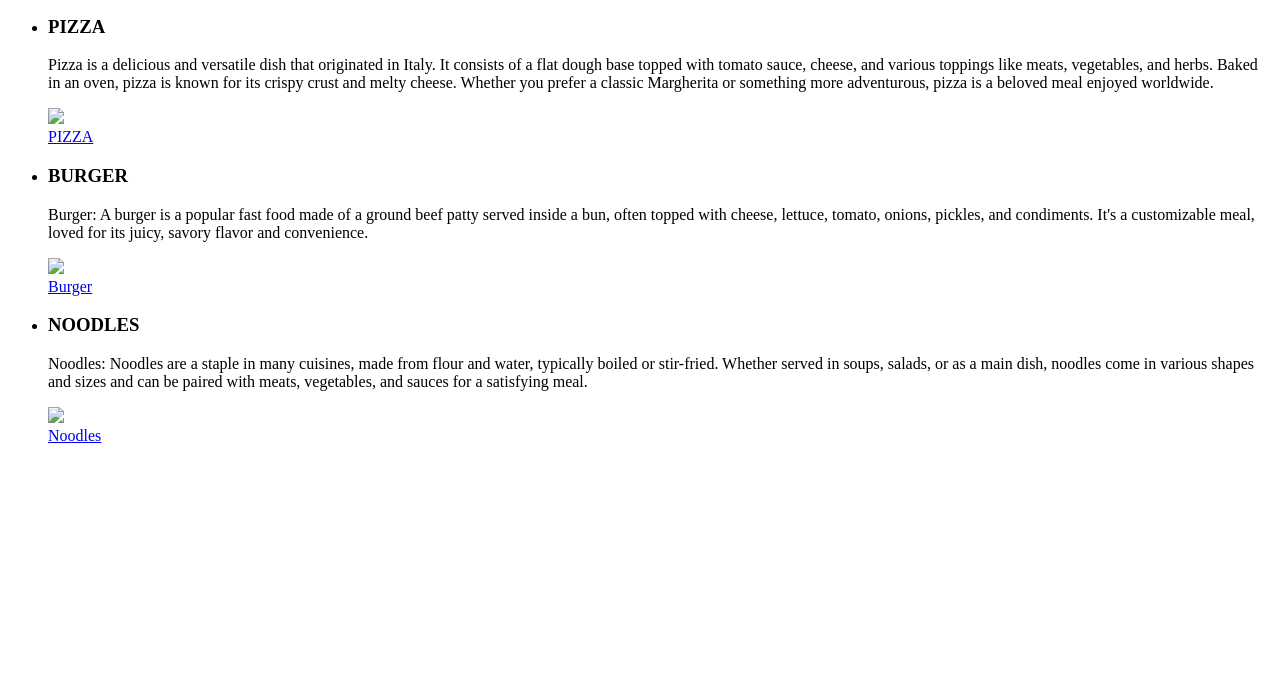
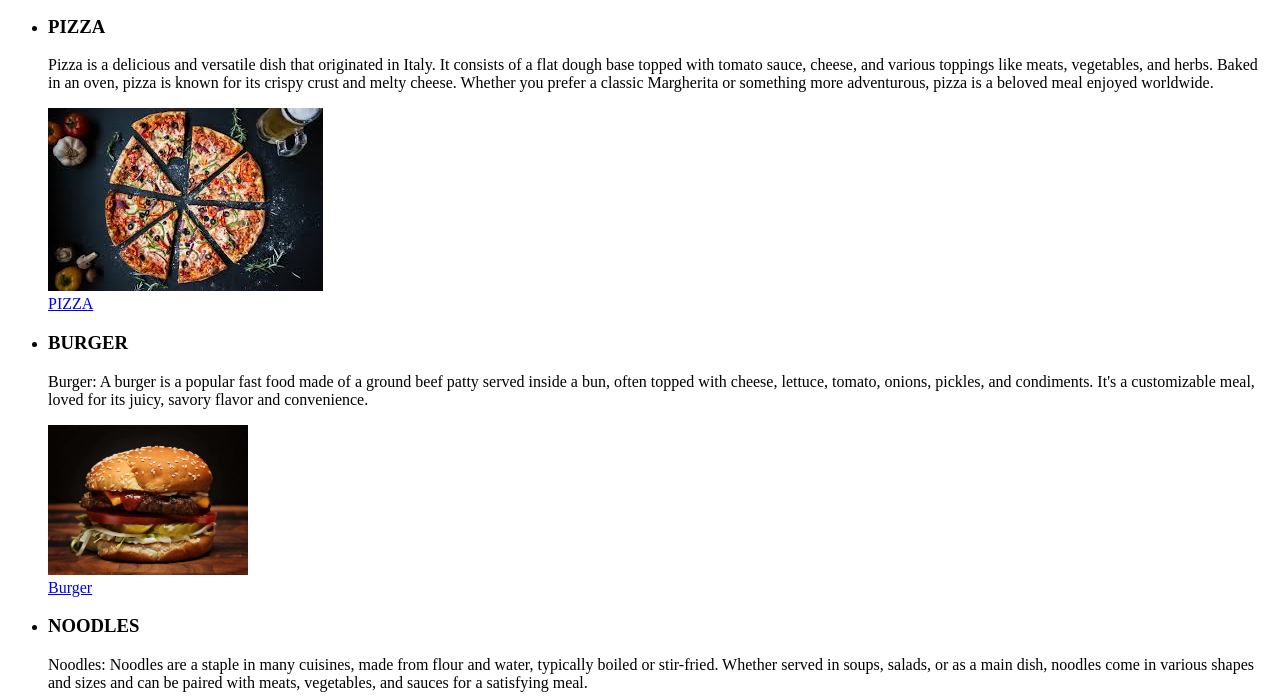
Before and after one commit to Priyanshuuk/odin_recipes, a plain HTML site: page index.html in a window 1280 px wide. Shown: the part 101-800 px from the top of the page. Drawn offline with Linux system fonts and the light colour scheme; the site is published under a folder, as on GitHub Pages, so addresses that start at the root find nothing.

Commit message:
Update index.html
Fixes the error regarding images

```diff
--- a/index.html
+++ b/index.html
@@ -19,7 +19,7 @@
          and various toppings like meats, vegetables, and herbs. Baked in an oven,
           pizza is known for its crispy crust and melty cheese. Whether you prefer a classic Margherita
            or something more adventurous, pizza is a beloved meal enjoyed worldwide.</p>
-           <img src="/img/pizza.jpg"><br>
+           <img src="./img/pizza.jpg"><br>
   <a href="/recipes/pizza.html" target="_blank">PIZZA</a>
 
 
@@ -29,7 +29,7 @@
    <p>Burger: A burger is a popular fast food made of a ground beef patty served inside a bun,
     often topped with cheese, lettuce, tomato, onions, pickles,
     and condiments. It's a customizable meal, loved for its juicy, savory flavor and convenience.</p>
-    <img src="/img/burger.jpg" height 200px width="200px"> <br>
+    <img src="./img/burger.jpg" height 200px width="200px"> <br>
     <a href="/recipes/burger.html" target="_blank">Burger</a>
 
 
@@ -37,7 +37,7 @@
 <li><H3>NOODLES</H3></li>
    <p>Noodles: Noodles are a staple in many cuisines, made from flour and water, typically boiled or stir-fried. Whether served in soups, salads,
      or as a main dish, noodles come in various shapes and sizes and can be paired with meats, vegetables, and sauces for a satisfying meal.</p>
-     <img src="/img/noodles.jpg" ><br>
+     <img src="./img/noodles.jpg" ><br>
    <a href="/recipes/noodles.html" target="_blank">Noodles</a>
 
 
```
